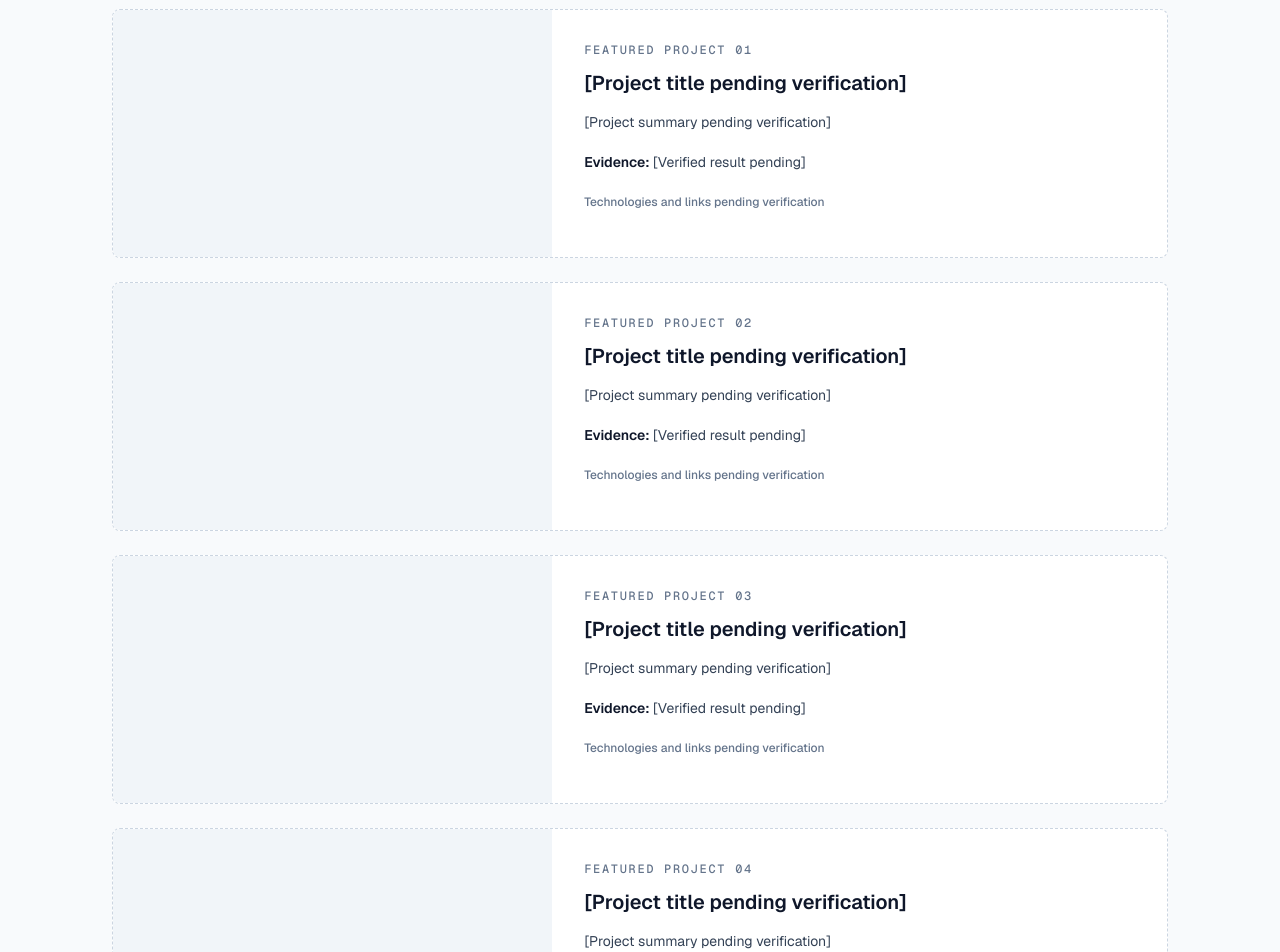
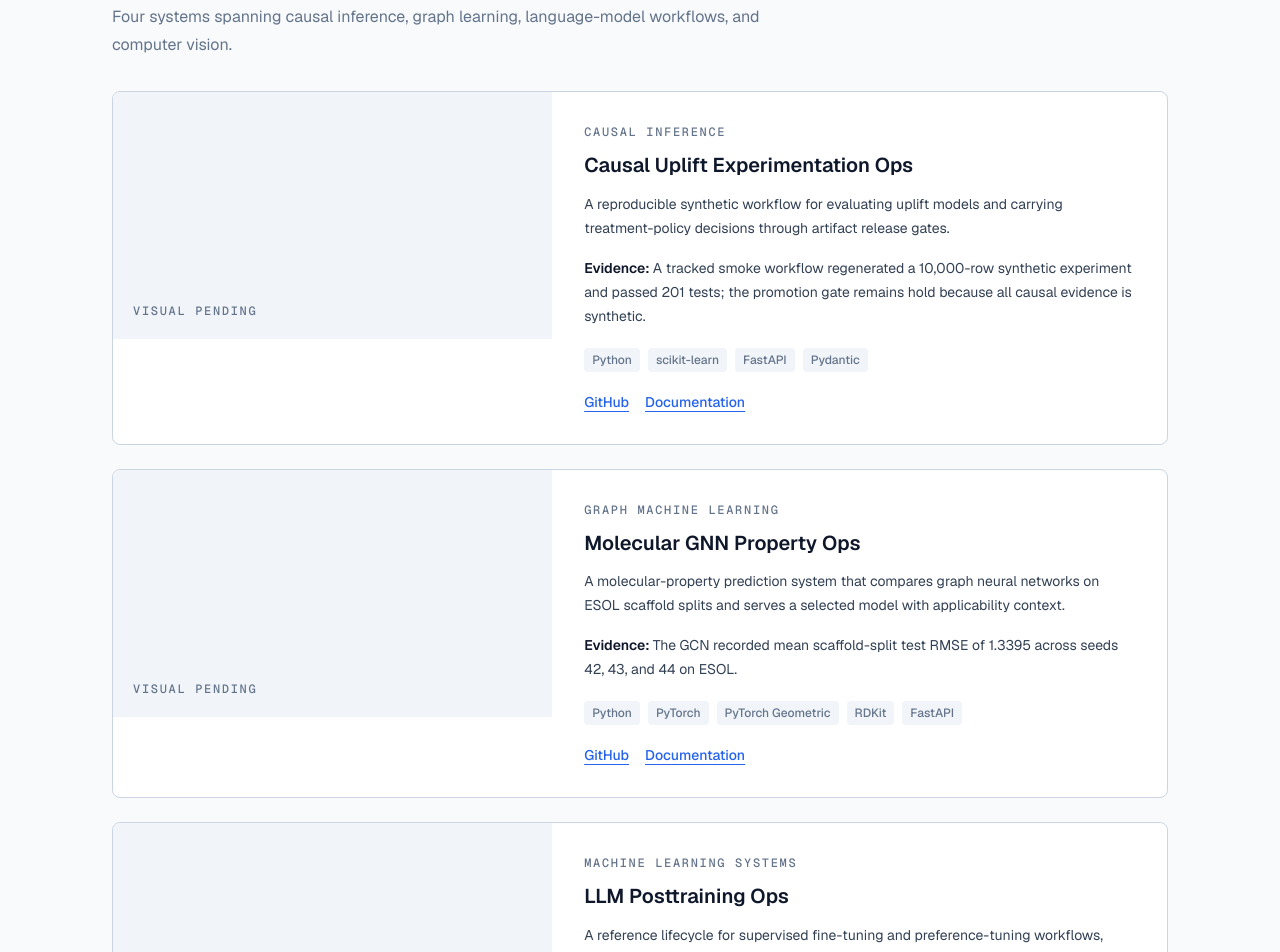
Before and after one commit to AkshajKashyap/akshaj-portfolio, a Next.js app: page / in a window 1280 px wide. Shown: the part 760-1712 px from the top of the page. Built offline with nearby package versions, Linux system fonts and the light colour scheme.

Commit message:
Add verified portfolio project content

```diff
--- a/src/app/page.tsx
+++ b/src/app/page.tsx
@@ -4,6 +4,7 @@ import { ProjectCardSkeleton } from "@/components/project-card-skeleton";
 import { Section } from "@/components/section";
 import { SectionHeading } from "@/components/section-heading";
 import { projects } from "@/data/projects";
+import { skillGroups } from "@/data/skills";
 
 const featuredProjects = projects.filter((project) => project.featured);
 const additionalProjects = projects.filter((project) => !project.featured);
@@ -14,8 +15,8 @@ export default function Home() {
       <Section className="border-b border-border py-20 md:py-28">
         <div className="max-w-3xl">
           <p className="font-mono text-xs font-medium uppercase tracking-[0.14em] text-text-muted">Portfolio</p>
-          <h1 className="mt-4 text-4xl font-semibold leading-[1.12] tracking-tight text-text-strong md:text-5xl">[Verified headline pending]</h1>
-          <p className="mt-5 max-w-2xl text-lg leading-8 text-text">[Verified introduction pending. This space will describe the portfolio&apos;s technical focus without unverified claims.]</p>
+          <h1 className="mt-4 text-4xl font-semibold leading-[1.12] tracking-tight text-text-strong md:text-5xl">Computer science student building machine-learning systems.</h1>
+          <p className="mt-5 max-w-2xl text-lg leading-8 text-text">Focused on experimentation, evaluation, local serving, and the engineering controls around machine-learning workflows.</p>
           <div className="mt-8 flex flex-wrap gap-3">
             <ButtonLink href="/projects">View projects</ButtonLink>
             <span aria-disabled="true" className="inline-flex min-h-11 items-center justify-center rounded-md border border-border bg-surface px-4 py-2 text-sm font-semibold text-text-muted">Resume [pending]</span>
@@ -24,7 +25,7 @@ export default function Home() {
       </Section>
 
       <Section>
-        <SectionHeading eyebrow="Selected work" title="Featured projects" description="[Detailed project content pending verification.]" />
+        <SectionHeading eyebrow="Selected work" title="Featured projects" description="Four systems spanning causal inference, graph learning, language-model workflows, and computer vision." />
         <div className="mt-8 grid gap-6">
           {featuredProjects.length > 0
             ? featuredProjects.map((project) => <ProjectCard key={project.slug} project={project} featured />)
@@ -34,7 +35,7 @@ export default function Home() {
 
       <Section className="border-t border-border">
         <div className="flex flex-col gap-5 sm:flex-row sm:items-end sm:justify-between">
-          <SectionHeading eyebrow="More work" title="Additional projects" description="[Project inventory pending verification.]" />
+          <SectionHeading eyebrow="More work" title="Additional projects" description="Additional local systems work in decisioning, monitoring, retrieval, recommendation, and evaluation tooling." />
           <ButtonLink href="/projects" variant="secondary">View all projects</ButtonLink>
         </div>
         <div className="mt-8 grid gap-4 md:grid-cols-2 lg:grid-cols-3">
@@ -51,8 +52,8 @@ export default function Home() {
 
       <Section id="about" className="border-t border-border">
         <div className="grid gap-10 lg:grid-cols-12">
-          <div className="lg:col-span-7"><SectionHeading eyebrow="About" title="A project-first portfolio" /><p className="mt-5 max-w-2xl text-base leading-7 text-text">Akshaj Kashyap is a computer science student at UCSB. [Additional About content pending verification.]</p></div>
-          <div id="skills" className="scroll-mt-20 lg:col-span-5"><SectionHeading eyebrow="Skills" title="Tools and methods" /><p className="mt-5 border-l-2 border-border pl-4 text-base leading-7 text-text-muted">[Verified skills pending.]</p></div>
+          <div className="lg:col-span-7"><SectionHeading eyebrow="About" title="A project-first portfolio" /><p className="mt-5 max-w-2xl text-base leading-7 text-text">Akshaj Kashyap is a computer science student at UCSB. This portfolio collects local, reproducible projects that make their assumptions and limitations explicit: synthetic causal and decision workflows stay labeled as synthetic, local services are not presented as production deployments, and evaluation reports remain tied to their documented datasets and protocols. The work spans graph learning, computer vision, language-model post-training, retrieval, recommendation, and developer tooling, with an emphasis on evidence that can be inspected in code and tracked reports.</p></div>
+          <div id="skills" className="scroll-mt-20 lg:col-span-5"><SectionHeading eyebrow="Skills" title="Tools and methods" /><div className="mt-5 space-y-5">{skillGroups.map((group) => <div key={group.title}><h3 className="text-sm font-semibold text-text-strong">{group.title}</h3><ul className="mt-2 flex flex-wrap gap-2">{group.skills.map((skill) => <li key={skill} className="rounded bg-surface-subtle px-2 py-1 text-xs font-medium text-text-muted">{skill}</li>)}</ul></div>)}</div></div>
         </div>
       </Section>
 
--- a/src/app/projects/page.tsx
+++ b/src/app/projects/page.tsx
@@ -20,12 +20,12 @@ export default function ProjectsPage() {
       <Section className="border-b border-border py-20 md:py-24">
         <p className="font-mono text-xs font-medium uppercase tracking-[0.14em] text-text-muted">Project inventory</p>
         <h1 className="mt-4 max-w-2xl text-4xl font-semibold leading-[1.12] tracking-tight text-text-strong md:text-5xl">Projects</h1>
-        <p className="mt-5 max-w-2xl text-lg leading-8 text-text">[Verified project introduction pending.]</p>
+        <p className="mt-5 max-w-2xl text-lg leading-8 text-text">A selection of local repositories with tracked documentation, evaluation artifacts, and public source links.</p>
         <ButtonLink href="/" variant="secondary" className="mt-8">Back to home</ButtonLink>
       </Section>
 
       <Section>
-        <SectionHeading eyebrow="Selected work" title="Featured projects" description="[Detailed project content pending verification.]" />
+        <SectionHeading eyebrow="Selected work" title="Featured projects" description="Detailed systems across causal inference, graph learning, language-model workflows, and computer vision." />
         <div className="mt-8 grid gap-6 lg:grid-cols-2">
           {featuredProjects.length > 0
             ? featuredProjects.map((project) => <ProjectCard key={project.slug} project={project} featured />)
@@ -34,7 +34,7 @@ export default function ProjectsPage() {
       </Section>
 
       <Section className="border-t border-border">
-        <SectionHeading eyebrow="All work" title="Additional projects" description="[Publishable project records pending verification.]" />
+        <SectionHeading eyebrow="All work" title="Additional projects" description="More verified local repository work, grouped as a compact inventory." />
         <div className="mt-8 grid gap-4 md:grid-cols-2 lg:grid-cols-3">
           {additionalProjects.length > 0
             ? additionalProjects.map((project) => <ProjectCard key={project.slug} project={project} />)
--- a/src/components/footer.tsx
+++ b/src/components/footer.tsx
@@ -1,11 +1,12 @@
 import { Container } from "@/components/container";
+import { ExternalLink } from "@/components/external-link";
 
 export function Footer() {
   return (
     <footer className="border-t border-border">
       <Container className="flex flex-col gap-2 py-8 text-sm text-text-muted sm:flex-row sm:items-center sm:justify-between">
         <p>Akshaj Kashyap · UCSB Computer Science</p>
-        <p>Professional links pending verification.</p>
+        <ExternalLink href="https://github.com/AkshajKashyap">GitHub</ExternalLink>
       </Container>
     </footer>
   );
--- a/src/components/header.tsx
+++ b/src/components/header.tsx
@@ -8,6 +8,7 @@ const navigation = [
   { href: "/#experience", label: "Experience" },
   { href: "/#about", label: "About" },
   { href: "/#skills", label: "Skills" },
+  { href: "/#contact", label: "Contact" },
 ];
 
 export function Header() {
--- a/src/components/mobile-navigation.tsx
+++ b/src/components/mobile-navigation.tsx
@@ -9,6 +9,7 @@ const links = [
   { href: "/#experience", label: "Experience" },
   { href: "/#about", label: "About" },
   { href: "/#skills", label: "Skills" },
+  { href: "/#contact", label: "Contact" },
 ];
 
 export function MobileNavigation() {
--- a/src/components/project-card.tsx
+++ b/src/components/project-card.tsx
@@ -10,7 +10,9 @@ export function ProjectCard({ project, featured = false }: ProjectCardProps) {
   return (
     <article className={`rounded-lg border border-border bg-surface ${featured ? "grid overflow-hidden md:grid-cols-12" : "p-5"}`}>
       {featured ? (
-        <div className="order-2 aspect-video bg-surface-subtle md:order-none md:col-span-5" aria-hidden="true" />
+        <div className="order-2 flex aspect-video items-end bg-surface-subtle p-5 md:order-none md:col-span-5" aria-label={project.image ? "Project visual" : "Project visual pending"}>
+          <span className="font-mono text-xs font-medium uppercase tracking-[0.14em] text-text-muted">{project.image ? "Project visual" : "Visual pending"}</span>
+        </div>
       ) : null}
       <div className={featured ? "p-5 md:col-span-7 md:p-8" : ""}>
         <p className="font-mono text-xs font-medium uppercase tracking-[0.14em] text-text-muted">{project.category}</p>
@@ -24,10 +26,11 @@ export function ProjectCard({ project, featured = false }: ProjectCardProps) {
             ))}
           </ul>
         ) : null}
-        {project.githubUrl || project.demoUrl ? (
+        {project.githubUrl || project.demoUrl || project.documentationUrl ? (
           <div className="mt-5 flex flex-wrap gap-x-4 gap-y-2 text-sm">
             {project.githubUrl ? <ExternalLink href={project.githubUrl}>GitHub</ExternalLink> : null}
             {project.demoUrl ? <ExternalLink href={project.demoUrl}>Demo</ExternalLink> : null}
+            {project.documentationUrl ? <ExternalLink href={project.documentationUrl}>Documentation</ExternalLink> : null}
           </div>
         ) : null}
       </div>
--- a/src/data/projects.ts
+++ b/src/data/projects.ts
@@ -1,3 +1,102 @@
 import type { Project } from "@/types/project";
 
-export const projects: Project[] = [];
+export const projects: Project[] = [
+  {
+    slug: "causal-uplift-experimentation-ops",
+    title: "Causal Uplift Experimentation Ops",
+    summary: "A reproducible synthetic workflow for evaluating uplift models and carrying treatment-policy decisions through artifact release gates.",
+    category: "Causal Inference",
+    technologies: ["Python", "scikit-learn", "FastAPI", "Pydantic"],
+    featured: true,
+    githubUrl: "https://github.com/AkshajKashyap/causal-uplift-experimentation-ops",
+    documentationUrl: "https://github.com/AkshajKashyap/causal-uplift-experimentation-ops/tree/master/docs",
+    result: "A tracked smoke workflow regenerated a 10,000-row synthetic experiment and passed 201 tests; the promotion gate remains hold because all causal evidence is synthetic.",
+  },
+  {
+    slug: "molecular-gnn-property-ops",
+    title: "Molecular GNN Property Ops",
+    summary: "A molecular-property prediction system that compares graph neural networks on ESOL scaffold splits and serves a selected model with applicability context.",
+    category: "Graph Machine Learning",
+    technologies: ["Python", "PyTorch", "PyTorch Geometric", "RDKit", "FastAPI"],
+    featured: true,
+    githubUrl: "https://github.com/AkshajKashyap/molecular-gnn-property-ops",
+    documentationUrl: "https://github.com/AkshajKashyap/molecular-gnn-property-ops/tree/master/docs",
+    result: "The GCN recorded mean scaffold-split test RMSE of 1.3395 across seeds 42, 43, and 44 on ESOL.",
+  },
+  {
+    slug: "llm-posttraining-ops",
+    title: "LLM Posttraining Ops",
+    summary: "A reference lifecycle for supervised fine-tuning and preference-tuning workflows, evaluation, serving, monitoring, and release gating.",
+    category: "Machine Learning Systems",
+    technologies: ["Python", "PyTorch", "Transformers", "TRL", "FastAPI"],
+    featured: true,
+    githubUrl: "https://github.com/AkshajKashyap/llm-posttraining-ops",
+    documentationUrl: "https://github.com/AkshajKashyap/llm-posttraining-ops/tree/master/docs",
+    result: "The tracked release smoke completed eight stages with zero failures; three model-dependent stages were explicitly skipped.",
+  },
+  {
+    slug: "plant-disease-visionops",
+    title: "Plant Disease VisionOps",
+    summary: "A tested pipeline for 38-class leaf-image classification, including dataset audit, reproducible splits, transfer learning, robustness tests, and failure analysis.",
+    category: "Computer Vision",
+    technologies: ["Python", "PyTorch", "torchvision", "scikit-learn", "Streamlit"],
+    featured: true,
+    githubUrl: "https://github.com/AkshajKashyap/plant-disease-visionops",
+    documentationUrl: "https://github.com/AkshajKashyap/plant-disease-visionops/tree/master/reports",
+    result: "A 3-epoch ResNet18 transfer experiment reached 0.9838 test macro F1 on the clean split; severe brightness decrease measured 0.3286 macro F1.",
+  },
+  {
+    slug: "contextual-bandit-decision-ops",
+    title: "Contextual Bandit Decision Ops",
+    summary: "A deterministic reference system for simulating contextual decisions, learning policies, evaluating them offline, applying gates, and monitoring a staging service.",
+    category: "Machine Learning Systems",
+    technologies: ["Python", "NumPy", "pandas", "FastAPI"],
+    featured: false,
+    githubUrl: "https://github.com/AkshajKashyap/contextual-bandit-decision-ops",
+    documentationUrl: "https://github.com/AkshajKashyap/contextual-bandit-decision-ops/tree/master/docs",
+    result: "Release verification recorded 57 passing tests; the policy promotion decision is hold because the evaluation evidence is synthetic.",
+  },
+  {
+    slug: "feature-store-monitoring-ops",
+    title: "Feature Store Monitoring Ops",
+    summary: "A deterministic local ML feature-store workflow with temporal feature engineering, online/offline parity checks, serving telemetry, and drift reporting.",
+    category: "Machine Learning Systems",
+    technologies: ["Python", "FastAPI", "SQLAlchemy", "scikit-learn", "Redis"],
+    featured: false,
+    githubUrl: "https://github.com/AkshajKashyap/feature-store-monitoring-ops",
+    documentationUrl: "https://github.com/AkshajKashyap/feature-store-monitoring-ops/tree/main/docs",
+    result: "The tracked portfolio workflow selected histogram gradient boosting and reported test RMSE of 7.948043 on synthetic demand data.",
+  },
+  {
+    slug: "feed-ranking-ops",
+    title: "Feed Ranking Ops",
+    summary: "A two-stage recommendation system for Microsoft MIND-small data with temporal preparation, retrieval, ranking evaluation, local serving, and monitoring.",
+    category: "Machine Learning Systems",
+    technologies: ["Python", "scikit-learn", "FastAPI", "FAISS", "DuckDB"],
+    featured: false,
+    githubUrl: "https://github.com/AkshajKashyap/feed-ranking-ops",
+    documentationUrl: "https://github.com/AkshajKashyap/feed-ranking-ops/tree/main/docs",
+    result: "The selected category-affinity policy recorded validation NDCG@10 of 0.3552 and internal-test NDCG@10 of 0.3377 on a train-only chronological holdout.",
+  },
+  {
+    slug: "multimodal-retrieval-ops",
+    title: "Multimodal Retrieval Ops",
+    summary: "An artifact-first image-text retrieval reference system with CLIP evaluation, exact and approximate FAISS search, local serving, and privacy-safe monitoring.",
+    category: "Machine Learning Systems",
+    technologies: ["Python", "CLIP", "FAISS", "FastAPI", "PyTorch"],
+    featured: false,
+    githubUrl: "https://github.com/AkshajKashyap/multimodal-retrieval-ops",
+    documentationUrl: "https://github.com/AkshajKashyap/multimodal-retrieval-ops/tree/main/docs",
+    result: "Tracked Flickr8k results report text-to-image recall@1/5/10 of 0.5538/0.8160/0.8910 for zero-shot CLIP; the project is not production deployed.",
+  },
+  {
+    slug: "agent-reliability-bench",
+    title: "Agent Reliability Bench",
+    summary: "An early evaluation harness for validating AI coding-agent tasks and running controlled trials in isolated Docker environments.",
+    category: "Software Engineering",
+    technologies: ["Python", "Docker", "PyYAML", "pytest"],
+    featured: false,
+    githubUrl: "https://github.com/AkshajKashyap/agent-reliability-bench",
+    result: "The tracked task inventory lists six fully valid task contracts; measured results are kept separate from infrastructure failures and rejected pilots.",
+  },
+];
--- a/src/data/skills.ts
+++ b/src/data/skills.ts
@@ -1 +1,19 @@
-export const skillGroups = [];
+export type SkillGroup = {
+  title: string;
+  skills: string[];
+};
+
+export const skillGroups: SkillGroup[] = [
+  {
+    title: "Languages and data",
+    skills: ["Python", "pandas", "NumPy"],
+  },
+  {
+    title: "Machine learning",
+    skills: ["scikit-learn", "PyTorch", "PyTorch Geometric", "Transformers", "TRL"],
+  },
+  {
+    title: "Systems and serving",
+    skills: ["FastAPI", "Pydantic", "SQLAlchemy", "Docker", "FAISS"],
+  },
+];
--- a/src/types/project.ts
+++ b/src/types/project.ts
@@ -15,6 +15,7 @@ export interface Project {
   featured: boolean;
   githubUrl: string;
   demoUrl?: string;
+  documentationUrl?: string;
   result?: string;
   image?: string;
 }
```
Also changed, not shown: 3 other files (tests, documents, lock files or other folders).
